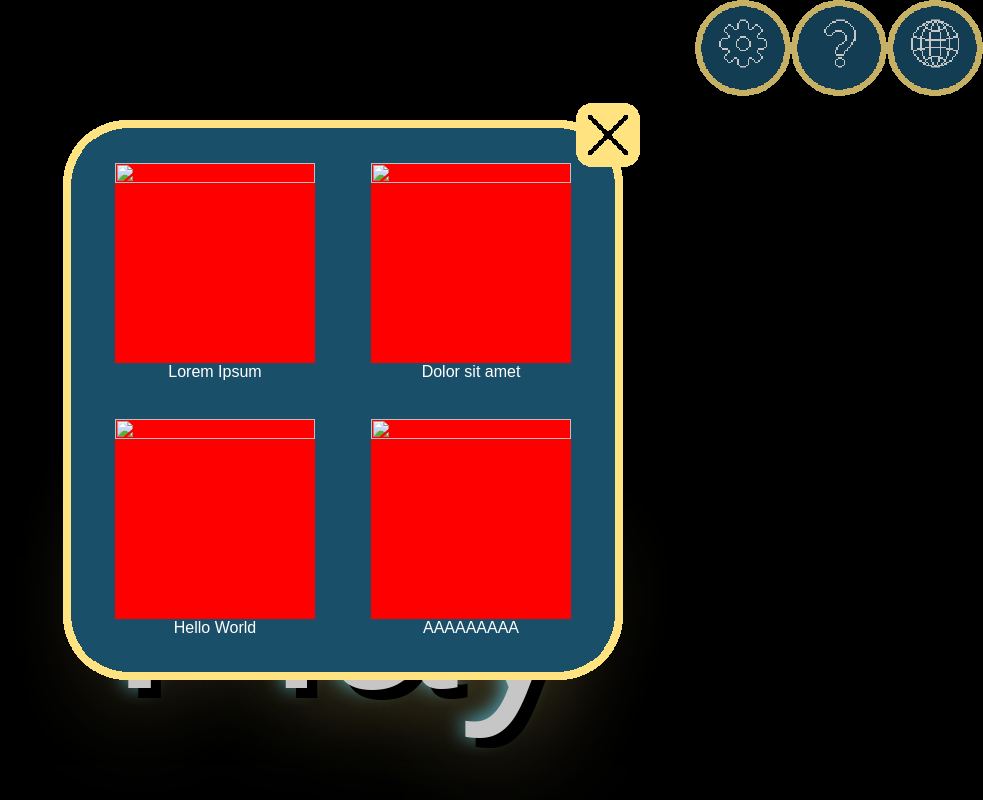
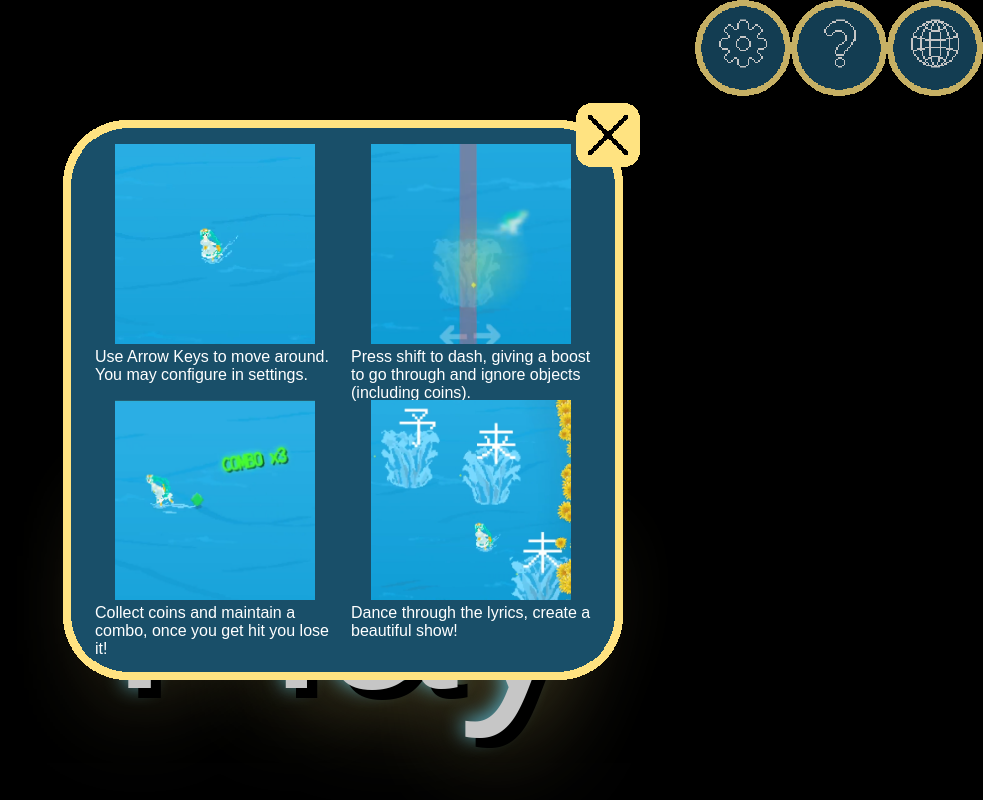
Before and after one commit to Blulow/adanceonthelake, a website built with Vite: page index.html in a window 1280 px wide. Both pictures are taken after a click on the button 1136 px from the left and 48 px from the top of the page. Shown: the whole page, without its empty margins (297-1280 px from the left). Built offline with nearby package versions, Linux system fonts and the light colour scheme; a web font is replaced by a local one.

Commit message:
add: tutorial content

```diff
--- a/index.html
+++ b/index.html
@@ -147,20 +147,20 @@
 				<div id="tutorial-panel" class="ui-panel"></div>
 				<div id="tutorial-container" class="ui-container">
 					<div class="tutorial-section">
-						<img src="" alt="" class="tutorial-image">
-						<p class="tutorial-desc">Lorem Ipsum</p>
+						<img src="assets/images/game/tutorial/tutorial_1.png" alt="miku moving around" class="tutorial-image">
+						<p class="tutorial-desc">Use Arrow Keys to move around. You may configure in settings.</p>
 					</div>
 					<div class="tutorial-section">
-						<img src="" alt="" class="tutorial-image">
-						<p class="tutorial-desc">Dolor sit amet</p>
+						<img src="assets/images/game/tutorial/tutorial_2.png" alt="miku dashing through objects and going through it" class="tutorial-image">
+						<p class="tutorial-desc">Press shift to dash, giving a boost to go through and ignore objects (including coins).</p>
 					</div>
 					<div class="tutorial-section">
-						<img src="" alt="" class="tutorial-image">
-						<p class="tutorial-desc">Hello World</p>
+						<img src="assets/images/game/tutorial/tutorial_3.png" alt="miku getting a coin, combo x3" class="tutorial-image">
+						<p class="tutorial-desc">Collect coins and maintain a combo, once you get hit you lose it!</p>
 					</div>
 					<div class="tutorial-section">
-						<img src="" alt="" class="tutorial-image">
-						<p class="tutorial-desc">AAAAAAAAA</p>
+						<img src="assets/images/game/tutorial/tutorial_4.png" alt="miku dancing through the lyrics" class="tutorial-image">
+						<p class="tutorial-desc">Dance through the lyrics, create a beautiful show!</p>
 					</div>
 					<div id="tutorial-closebtn" class="ui-closebtn">
 						<img src="assets/images/game/ui/closebtn/closebtn_x.svg" alt="close button">
--- a/src/style.css
+++ b/src/style.css
@@ -901,7 +901,8 @@ div {
 
 .tutorial-desc {
 	font-size: 2vh;
-	margin: 0;
+	margin: 0.5vh 1vh;
+	height: 6vh;
 }
 
 .options-section {
@@ -1202,6 +1203,8 @@ div {
 	}
 	.tutorial-desc {
 		font-size: 2vw;
+		margin: 0.5vw 1vw;
+		height: 6vw;
 	}
 	#options-container-scrollbox {
 		width: calc(100% - 10vw * 2);
```
Also changed, not shown: assets/images/game/tutorial/tutorial_1.png (added), assets/images/game/tutorial/tutorial_2.png (added), assets/images/game/tutorial/tutorial_3.png (added), assets/images/game/tutorial/tutorial_4.png (added).
